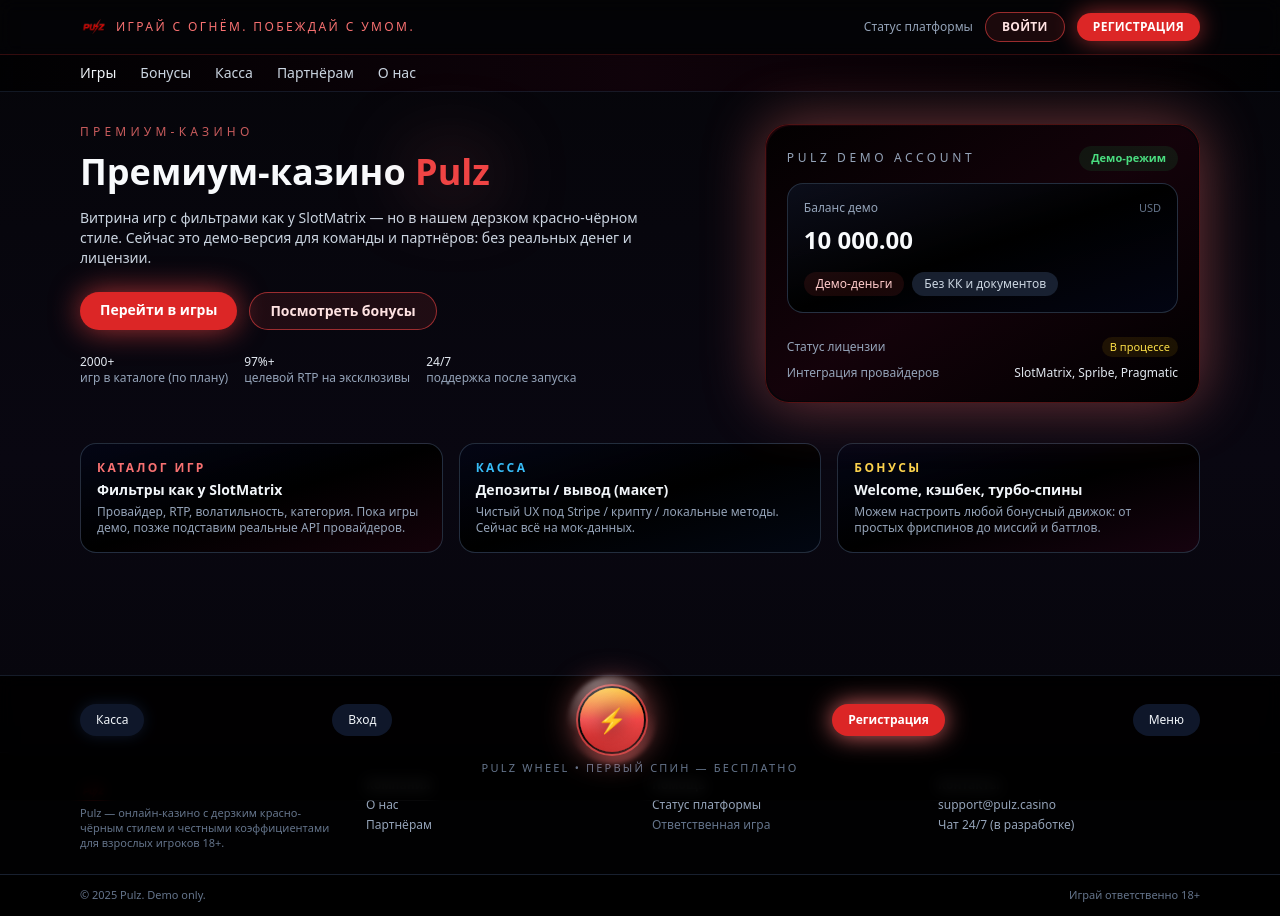
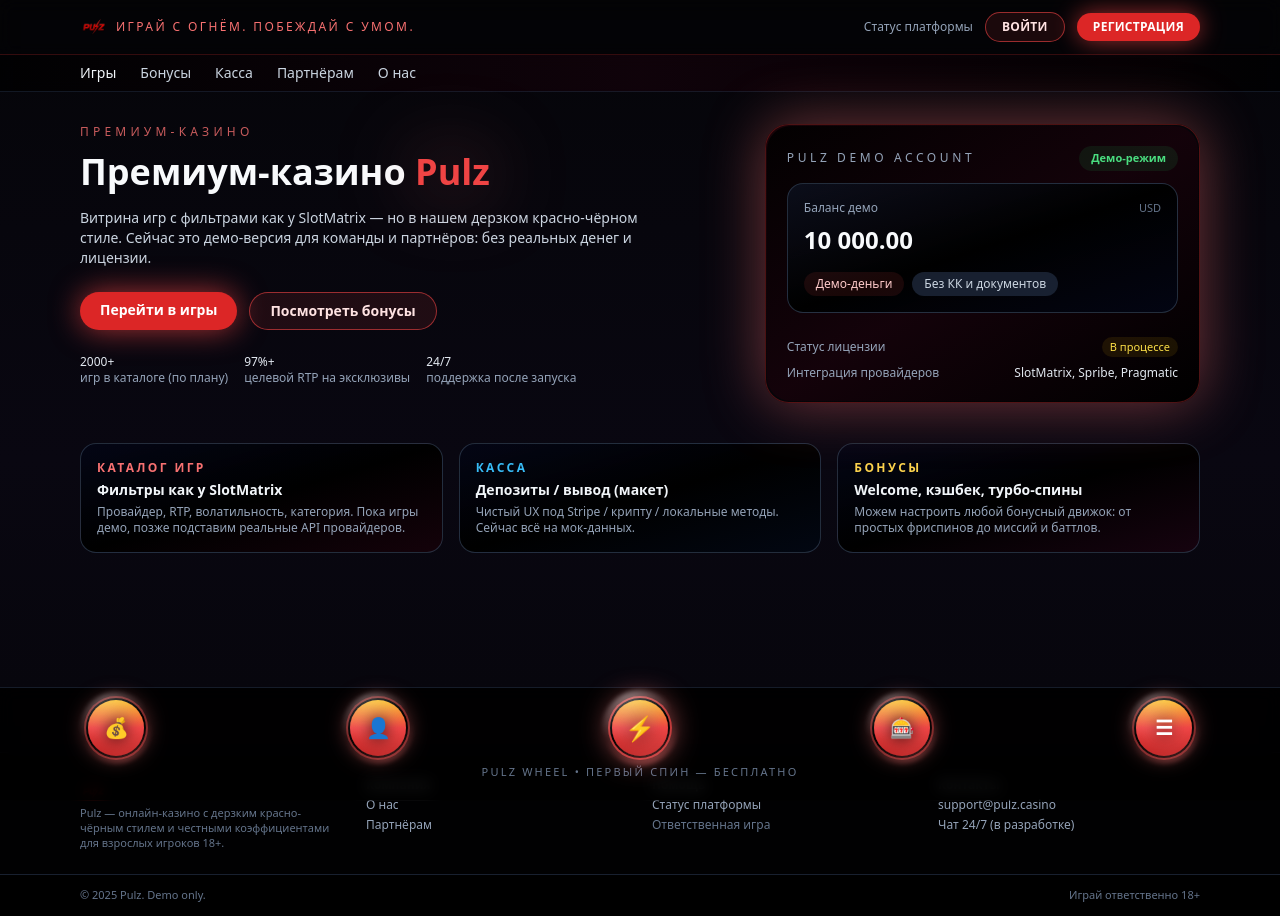
Before and after one commit to Demideni/pulz-casino-front, a Next.js app: page / in a window 1280 px wide. Built offline with nearby package versions, Linux system fonts and the light colour scheme.

Commit message:
Update menu

```diff
--- a/components/FortuneWheel.tsx
+++ b/components/FortuneWheel.tsx
@@ -5,7 +5,7 @@
 
 type Segment = {
   label: string;
-  color: string; // tailwind градиент для подписи
+  color: string;
   value: string;
 };
 
@@ -30,7 +30,6 @@
   const segmentAngle = 360 / SEGMENTS.length;
 
   const wheelBackground = useMemo(() => {
-    // conic-gradient для красивых цветных секторов
     const colors = [
       "#f97316",
       "#fb7185",
@@ -55,7 +54,6 @@
   }, []);
 
   const handleOpenModal = () => {
-    // Вспышка молний + открытие модалки
     setShowLightning(true);
     setTimeout(() => setShowLightning(false), 800);
     setIsModalOpen(true);
@@ -73,7 +71,7 @@
     setResult(null);
 
     const randomIndex = Math.floor(Math.random() * SEGMENTS.length);
-    const extraSpins = 3; // сколько полных оборотов сделает колесо
+    const extraSpins = 3;
 
     const target =
       extraSpins * 360 +
@@ -93,10 +91,7 @@
       {/* Молнии поверх экрана */}
       {showLightning && (
         <div className="pulz-lightning pulz-lightning-active">
-          <div
-            className="pulz-lightning-beam"
-            style={{ left: "20%" }}
-          />
+          <div className="pulz-lightning-beam" style={{ left: "20%" }} />
           <div
             className="pulz-lightning-beam"
             style={{ left: "50%", height: "110%" }}
@@ -108,46 +103,67 @@
         </div>
       )}
 
-      {/* Нижняя панель с круглой кнопкой */}
-      <div className="fixed inset-x-0 bottom-0 z-30 border-t border-slate-800/70 bg-black/85 pb-6 pt-3 backdrop-blur">
-        <div className="mx-auto flex max-w-6xl items-center justify-between gap-3 px-4 text-xs">
+      {/* НИЖНЯЯ ПАНЕЛЬ С 5 КРУГЛЫМИ КНОПКАМИ */}
+      <div className="fixed inset-x-0 bottom-0 z-30 border-t border-slate-800/70 bg-black/85 pb-5 pt-3 backdrop-blur">
+        <div className="mx-auto flex max-w-6xl items-center justify-between gap-5 px-6 text-xs">
+          {/* Касса (деньги) */}
           <Link
             href="/cashier"
-            className="rounded-full bg-slate-900 px-4 py-2 text-slate-100 shadow-[0_0_15px_rgba(15,23,42,0.9)] hover:bg-slate-800"
+            className="relative flex h-14 w-14 items-center justify-center rounded-full bg-gradient-to-b from-amber-400 via-red-500 to-red-700 shadow-[0_0_22px_rgba(248,113,113,0.6)] outline-none ring-2 ring-red-500/40 ring-offset-2 ring-offset-black hover:scale-105 transition-transform"
           >
-            Касса
+            <span className="absolute inset-[-8px] rounded-full bg-[radial-gradient(circle_at_30%_0%,rgba(255,255,255,0.35),transparent_55%),radial-gradient(circle_at_70%_120%,rgba(248,113,113,0.45),transparent_60%)] opacity-80 blur-[2px]" />
+            <span className="relative text-xl font-bold text-white drop-shadow-[0_0_8px_rgba(0,0,0,0.8)]">
+              💰
+            </span>
+            <span className="sr-only">Касса</span>
           </Link>
 
+          {/* Авторизация */}
           <Link
             href="/login"
-            className="rounded-full bg-slate-900 px-4 py-2 text-slate-100 hover:bg-slate-800"
+            className="relative flex h-14 w-14 items-center justify-center rounded-full bg-gradient-to-b from-amber-400 via-red-500 to-red-700 shadow-[0_0_22px_rgba(248,113,113,0.6)] outline-none ring-2 ring-red-500/40 ring-offset-2 ring-offset-black hover:scale-105 transition-transform"
           >
-            Вход
+            <span className="absolute inset-[-8px] rounded-full bg-[radial-gradient(circle_at_30%_0%,rgba(255,255,255,0.35),transparent_55%),radial-gradient(circle_at_70%_120%,rgba(248,113,113,0.45),transparent_60%)] opacity-80 blur-[2px]" />
+            <span className="relative text-xl font-bold text-white drop-shadow-[0_0_8px_rgba(0,0,0,0.8)]">
+              👤
+            </span>
+            <span className="sr-only">Вход / регистрация</span>
           </Link>
 
-          {/* Центральная кнопка-молния */}
+          {/* Центральная кнопка PULZ WHEEL (молния) */}
           <button
             onClick={handleOpenModal}
-            className="relative flex h-16 w-16 items-center justify-center rounded-full bg-gradient-to-b from-amber-400 via-red-500 to-red-700 shadow-[0_0_35px_rgba(248,113,113,0.9)] outline-none ring-2 ring-red-500/70 ring-offset-2 ring-offset-black hover:scale-105 transition-transform"
+            className="relative flex h-14 w-14 items-center justify-center rounded-full bg-gradient-to-b from-amber-400 via-red-500 to-red-700 shadow-[0_0_30px_rgba(248,113,113,0.9)] outline-none ring-2 ring-red-500/70 ring-offset-2 ring-offset-black hover:scale-110 transition-transform"
           >
-            <div className="absolute inset-[-12px] rounded-full bg-[radial-gradient(circle_at_30%_0%,rgba(255,255,255,0.45),transparent_55%),radial-gradient(circle_at_70%_120%,rgba(248,113,113,0.55),transparent_60%)] opacity-90 blur-[2px]" />
+            <div className="absolute inset-[-10px] rounded-full bg-[radial-gradient(circle_at_30%_0%,rgba(255,255,255,0.45),transparent_55%),radial-gradient(circle_at_70%_120%,rgba(248,113,113,0.55),transparent_60%)] opacity-90 blur-[2px]" />
             <span className="relative text-2xl font-black text-white drop-shadow-[0_0_10px_rgba(0,0,0,0.8)]">
               ⚡
             </span>
+            <span className="sr-only">Открыть Pulz Wheel</span>
           </button>
 
+          {/* Игры (фишка / слот) */}
           <Link
-            href="/register"
-            className="rounded-full bg-red-600 px-4 py-2 font-semibold text-white shadow-[0_0_25px_rgba(248,113,113,0.9)] hover:bg-red-500"
+            href="/games"
+            className="relative flex h-14 w-14 items-center justify-center rounded-full bg-gradient-to-b from-amber-400 via-red-500 to-red-700 shadow-[0_0_22px_rgba(248,113,113,0.6)] outline-none ring-2 ring-red-500/40 ring-offset-2 ring-offset-black hover:scale-105 transition-transform"
           >
-            Регистрация
+            <span className="absolute inset-[-8px] rounded-full bg-[radial-gradient(circle_at_30%_0%,rgba(255,255,255,0.35),transparent_55%),radial-gradient(circle_at_70%_120%,rgba(248,113,113,0.45),transparent_60%)] opacity-80 blur-[2px]" />
+            <span className="relative text-xl font-bold text-white drop-shadow-[0_0_8px_rgba(0,0,0,0.8)]">
+              🎰
+            </span>
+            <span className="sr-only">Каталог игр</span>
           </Link>
 
+          {/* Меню */}
           <Link
             href="/menu"
-            className="rounded-full bg-slate-900 px-4 py-2 text-slate-100 hover:bg-slate-800"
+            className="relative flex h-14 w-14 items-center justify-center rounded-full bg-gradient-to-b from-amber-400 via-red-500 to-red-700 shadow-[0_0_22px_rgba(248,113,113,0.6)] outline-none ring-2 ring-red-500/40 ring-offset-2 ring-offset-black hover:scale-105 transition-transform"
           >
-            Меню
+            <span className="absolute inset-[-8px] rounded-full bg-[radial-gradient(circle_at_30%_0%,rgba(255,255,255,0.35),transparent_55%),radial-gradient(circle_at_70%_120%,rgba(248,113,113,0.45),transparent_60%)] opacity-80 blur-[2px]" />
+            <span className="relative text-xl font-bold text-white drop-shadow-[0_0_8px_rgba(0,0,0,0.8)]">
+              ☰
+            </span>
+            <span className="sr-only">Меню</span>
           </Link>
         </div>
 
@@ -180,14 +196,11 @@
               </p>
             </div>
 
-            {/* Само колесо */}
             <div className="flex flex-col items-center gap-4">
               <div className="relative h-56 w-56">
-                {/* Внешнее золотое кольцо */}
                 <div className="absolute inset-0 rounded-full bg-gradient-to-b from-yellow-500 via-amber-400 to-orange-500 shadow-[0_0_35px_rgba(251,191,36,0.7)] p-[5px]">
-                  {/* Внутренний фон колеса */}
                   <div
-                    className={`flex h-full w-full items-center justify-center rounded-full border-4 border-yellow-200/60`}
+                    className="flex h-full w-full items-center justify-center rounded-full border-4 border-yellow-200/60"
                     style={{
                       backgroundImage: wheelBackground,
                       transform: `rotate(${rotation}deg)`,
@@ -196,7 +209,6 @@
                         : "none",
                     }}
                   >
-                    {/* Центральная кнопка SPIN */}
                     <button
                       onClick={spinWheel}
                       disabled={isSpinning}
@@ -210,7 +222,6 @@
                   </div>
                 </div>
 
-                {/* Указатель сверху */}
                 <div className="pointer-events-none absolute -top-3 left-1/2 -translate-x-1/2">
                   <div className="h-6 w-6 rotate-180 rounded-b-full bg-gradient-to-b from-yellow-200 via-amber-300 to-orange-500 shadow-[0_0_15px_rgba(251,191,36,0.9)]">
                     <div className="mx-auto mt-[6px] h-3 w-[6px] rounded-b-full bg-red-600" />
@@ -218,7 +229,6 @@
                 </div>
               </div>
 
-              {/* Текст результата */}
               <div className="w-full rounded-2xl border border-slate-800/80 bg-slate-950/80 px-4 py-3 text-sm text-slate-200">
                 {result ? (
                   <>
@@ -231,8 +241,6 @@
                     <p className="mt-1 text-[11px] text-slate-400">
                       Забрать бонус можно после регистрации или входа в аккаунт.
                     </p>
-
-                    {/* CTA на регистрацию */}
                     <div className="mt-3 flex gap-2">
                       <Link
                         href="/register"
```
